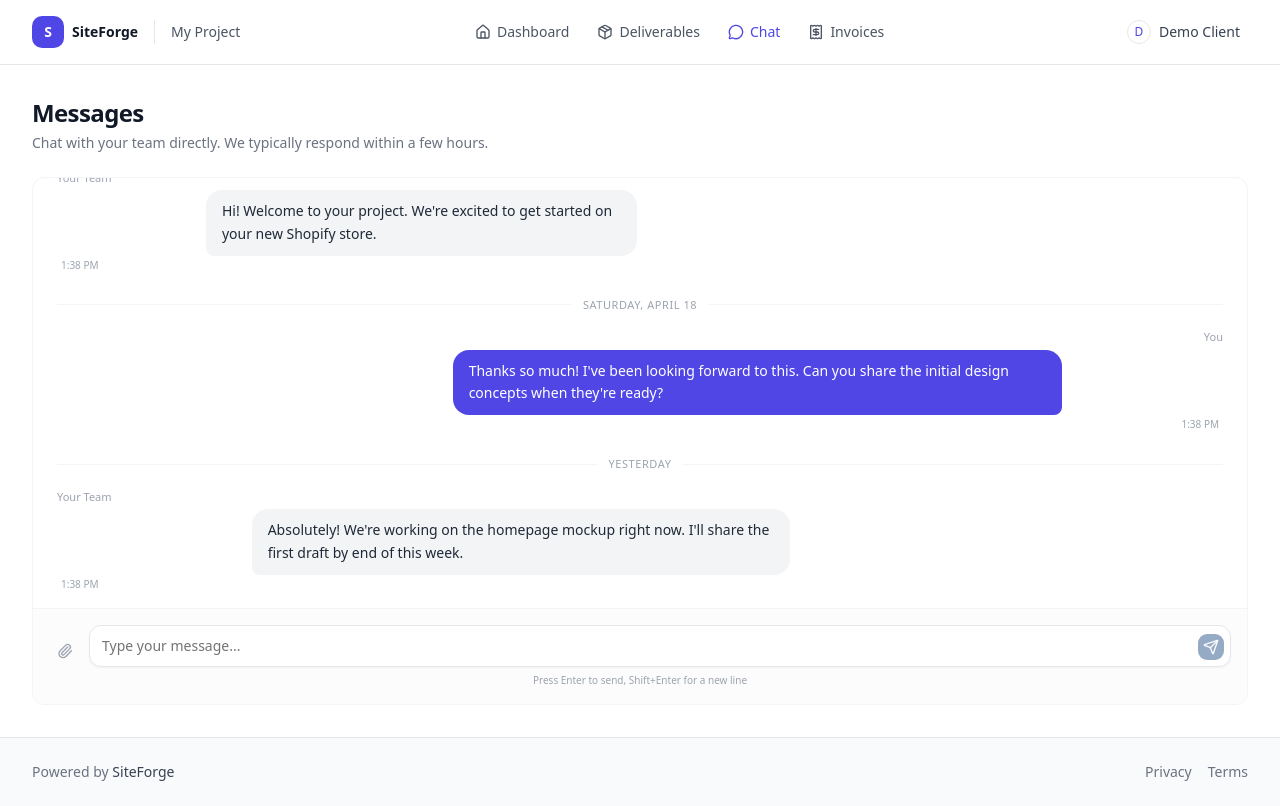
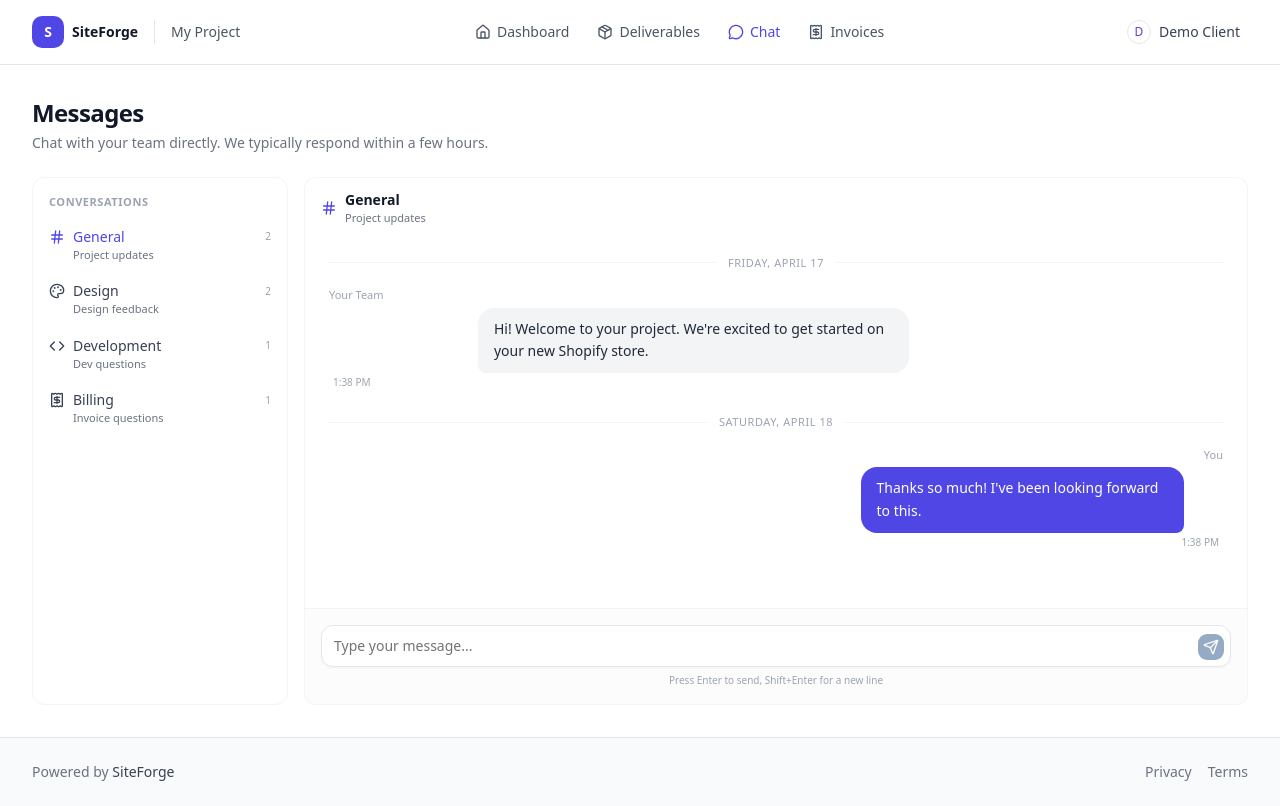
Before and after one commit to vantatechca/sites, a Next.js app: page /portal/1/chat in a window 1280 px wide. Built offline with nearby package versions, Linux system fonts and the light colour scheme; no server answers.

Commit message:
Add chat thread sidebar with General, Design, Development, and Billing channels

```diff
--- a/src/app/(portal)/portal/[projectId]/chat/page.tsx
+++ b/src/app/(portal)/portal/[projectId]/chat/page.tsx
@@ -1,6 +1,6 @@
 "use client";
 
-import { useEffect, useState, useCallback, useRef } from "react";
+import { useEffect, useState, useCallback, useMemo } from "react";
 import { useParams } from "next/navigation";
 import { Skeleton } from "@/components/ui/skeleton";
 import {
@@ -8,39 +8,52 @@ import {
   type ChatMessage,
   type ReplyReference,
 } from "@/components/portal/chat-interface";
+import { cn } from "@/lib/utils";
+import { Hash, Palette, Code, Receipt } from "lucide-react";
+
+interface ThreadInfo {
+  id: string;
+  name: string;
+  icon: typeof Hash;
+  description: string;
+}
+
+interface ThreadedMessage extends ChatMessage {
+  threadId: string;
+}
+
+const THREADS: ThreadInfo[] = [
+  { id: "general", name: "General", icon: Hash, description: "Project updates" },
+  { id: "design", name: "Design", icon: Palette, description: "Design feedback" },
+  { id: "development", name: "Development", icon: Code, description: "Dev questions" },
+  { id: "invoices", name: "Billing", icon: Receipt, description: "Invoice questions" },
+];
 
 export default function ChatPage() {
   const params = useParams();
   const projectId = params.projectId as string;
 
-  const [messages, setMessages] = useState<ChatMessage[]>([]);
+  const [messages, setMessages] = useState<ThreadedMessage[]>([]);
   const [currentUserId, setCurrentUserId] = useState<string>("");
   const [isLoading, setIsLoading] = useState(true);
-  const [isTyping, setIsTyping] = useState(false);
-  const pollRef = useRef<ReturnType<typeof setInterval> | null>(null);
+  const [selectedThreadId, setSelectedThreadId] = useState<string>("general");
 
   const fetchMessages = useCallback(async () => {
     try {
-      const res = await fetch(
-        `/api/projects/${projectId}/messages?thread_type=client_chat`
-      );
+      const res = await fetch(`/api/projects/${projectId}/messages`);
       if (!res.ok) throw new Error("API unavailable");
       const data = await res.json();
-      const list: ChatMessage[] = Array.isArray(data)
-        ? data
-        : data.messages || [];
+      const list: ThreadedMessage[] = Array.isArray(data) ? data : data.messages || [];
       setMessages(list);
-      if (data.currentUserId) {
-        setCurrentUserId(data.currentUserId);
-      }
+      if (data.currentUserId) setCurrentUserId(data.currentUserId);
     } catch {
-      // Demo mode: seed with mock messages ONLY if state is still empty
       setCurrentUserId((prev) => prev || "demo-client");
       setMessages((prev) => {
         if (prev.length > 0) return prev;
         return [
           {
             id: "msg_1",
+            threadId: "general",
             content: "Hi! Welcome to your project. We're excited to get started on your new Shopify store.",
             senderId: "usr_1",
             senderRole: "agency" as const,
@@ -48,17 +61,43 @@ export default function ChatPage() {
           },
           {
             id: "msg_2",
-            content: "Thanks so much! I've been looking forward to this. Can you share the initial design concepts when they're ready?",
+            threadId: "general",
+            content: "Thanks so much! I've been looking forward to this.",
             senderId: "demo-client",
             senderRole: "client" as const,
             createdAt: new Date(Date.now() - 2 * 86400000).toISOString(),
           },
           {
             id: "msg_3",
-            content: "Absolutely! We're working on the homepage mockup right now. I'll share the first draft by end of this week.",
+            threadId: "design",
+            content: "We've drafted the homepage mockup. What do you think of the hero section?",
             senderId: "usr_1",
             senderRole: "agency" as const,
+            createdAt: new Date(Date.now() - 1.5 * 86400000).toISOString(),
+          },
+          {
+            id: "msg_4",
+            threadId: "design",
+            content: "Love it! Can we try a darker blue for the CTA button?",
+            senderId: "demo-client",
+            senderRole: "client" as const,
             createdAt: new Date(Date.now() - 1 * 86400000).toISOString(),
+          },
+          {
+            id: "msg_5",
+            threadId: "development",
+            content: "The theme is set up. We'll start building product pages tomorrow.",
+            senderId: "usr_1",
+            senderRole: "agency" as const,
+            createdAt: new Date(Date.now() - 0.5 * 86400000).toISOString(),
+          },
+          {
+            id: "msg_6",
+            threadId: "invoices",
+            content: "Invoice #INV-2024-002 has been sent for the design phase.",
+            senderId: "usr_1",
+            senderRole: "agency" as const,
+            createdAt: new Date(Date.now() - 0.2 * 86400000).toISOString(),
           },
         ];
       });
@@ -69,18 +108,30 @@ export default function ChatPage() {
 
   useEffect(() => {
     fetchMessages();
-
-    // Poll for new messages every 10 seconds
-    pollRef.current = setInterval(fetchMessages, 10000);
-
-    return () => {
-      if (pollRef.current) clearInterval(pollRef.current);
-    };
   }, [fetchMessages]);
 
+  const threadMessages = useMemo(
+    () => messages.filter((m) => m.threadId === selectedThreadId),
+    [messages, selectedThreadId]
+  );
+
+  const threadStats = useMemo(() => {
+    const stats: Record<string, { lastAt: string | null; count: number }> = {};
+    for (const thread of THREADS) {
+      const threadMsgs = messages.filter((m) => m.threadId === thread.id);
+      const last = threadMsgs[threadMsgs.length - 1];
+      stats[thread.id] = {
+        lastAt: last?.createdAt || null,
+        count: threadMsgs.length,
+      };
+    }
+    return stats;
+  }, [messages]);
+
   const handleSendMessage = async (content: string, replyTo?: ReplyReference) => {
-    const optimisticMsg: ChatMessage = {
+    const optimisticMsg: ThreadedMessage = {
       id: `temp-${Date.now()}`,
+      threadId: selectedThreadId,
       content,
       senderId: currentUserId || "demo-client",
       senderRole: "client",
@@ -91,21 +142,17 @@ export default function ChatPage() {
     setMessages((prev) => [...prev, optimisticMsg]);
 
     try {
-      const res = await fetch(`/api/projects/${projectId}/messages`, {
+      await fetch(`/api/projects/${projectId}/messages`, {
         method: "POST",
         headers: { "Content-Type": "application/json" },
         body: JSON.stringify({
           content,
-          threadType: "client_chat",
+          threadType: selectedThreadId,
           replyToId: replyTo?.id,
         }),
       });
-
-      if (res.ok) {
-        await fetchMessages();
-      }
     } catch {
-      // Network error — keep the optimistic message so the user sees it sent
+      // Keep optimistic message in demo mode
     }
   };
 
@@ -113,7 +160,6 @@ export default function ChatPage() {
     setMessages((prev) =>
       prev.map((m) => (m.id === id ? { ...m, content: newContent } : m))
     );
-
     try {
       await fetch(`/api/projects/${projectId}/messages/${id}`, {
         method: "PATCH",
@@ -121,51 +167,19 @@ export default function ChatPage() {
         body: JSON.stringify({ content: newContent }),
       });
     } catch {
-      // Network error — optimistic update stays
+      // Keep optimistic edit
     }
   };
 
   const handleDeleteMessage = async (id: string) => {
     setMessages((prev) => prev.filter((m) => m.id !== id));
-
     try {
       await fetch(`/api/projects/${projectId}/messages/${id}`, {
         method: "DELETE",
       });
     } catch {
-      // Network error — optimistic removal stays
+      // Keep optimistic delete
     }
-  };
-
-  const handleAttachFile = () => {
-    // Create a hidden file input and trigger it
-    const input = document.createElement("input");
-    input.type = "file";
-    input.accept = "image/*,.pdf,.doc,.docx,.xls,.xlsx,.zip";
-    input.onchange = async (e) => {
-      const file = (e.target as HTMLInputElement).files?.[0];
-      if (!file) return;
-
-      const formData = new FormData();
-      formData.append("file", file);
-      formData.append("threadType", "client_chat");
-
-      try {
-        const res = await fetch(
-          `/api/projects/${projectId}/messages/upload`,
-          {
-            method: "POST",
-            body: formData,
-          }
-        );
-        if (res.ok) {
-          await fetchMessages();
-        }
-      } catch {
-        // Upload failed
-      }
-    };
-    input.click();
   };
 
   if (isLoading) {
@@ -180,30 +194,92 @@ export default function ChatPage() {
     );
   }
 
+  const selectedThread = THREADS.find((t) => t.id === selectedThreadId);
+
   return (
     <div className="flex h-[calc(100vh-12rem)] flex-col space-y-6">
-      {/* Header */}
       <div className="shrink-0 animate-in fade-in slide-in-from-bottom-2 duration-500">
-        <h1 className="text-2xl font-bold tracking-tight text-gray-900">
-          Messages
-        </h1>
+        <h1 className="text-2xl font-bold tracking-tight text-gray-900">Messages</h1>
         <p className="mt-1 text-sm text-gray-500">
           Chat with your team directly. We typically respond within a few hours.
         </p>
       </div>
 
-      {/* Chat interface fills remaining space */}
       <div className="min-h-0 flex-1 animate-in fade-in slide-in-from-bottom-3 duration-500 delay-100">
+        <div className="flex h-full gap-4">
+          {/* Sidebar: Thread List */}
+          <aside className="hidden w-64 shrink-0 overflow-y-auto rounded-xl border border-gray-100 bg-white p-2 md:block">
+            <div className="px-2 py-2">
+              <h2 className="text-[11px] font-semibold uppercase tracking-wider text-gray-400">
+                Conversations
+              </h2>
+            </div>
+            <nav className="space-y-0.5">
+              {THREADS.map((thread) => {
+                const Icon = thread.icon;
+                const isSelected = thread.id === selectedThreadId;
+                const stats = threadStats[thread.id];
+                return (
+                  <button
+                    key={thread.id}
+                    type="button"
+                    onClick={() => setSelectedThreadId(thread.id)}
+                    className={cn(
+                      "flex w-full items-start gap-2 rounded-lg px-2 py-2 text-left transition-colors",
+                      isSelected
+                        ? "bg-[var(--portal-primary,#4F46E5)]/10 text-[var(--portal-primary,#4F46E5)]"
+                        : "text-gray-700 hover:bg-gray-50"
+                    )}
+                  >
+                    <Icon className="mt-0.5 h-4 w-4 shrink-0" />
+                    <div className="min-w-0 flex-1">
+                      <div className="flex items-center justify-between">
+                        <p className="text-sm font-medium">{thread.name}</p>
+                        {stats.count > 0 && (
+                          <span className="text-[10px] text-gray-400">
+                            {stats.count}
+                          </span>
+                        )}
+                      </div>
+                      <p className="truncate text-[11px] text-gray-500">
+                        {thread.description}
+                      </p>
+                    </div>
+                  </button>
+                );
+              })}
+            </nav>
+          </aside>
+
+          {/* Main chat area */}
+          <div className="min-w-0 flex-1">
+            <div className="flex h-full flex-col">
+              {selectedThread && (
+                <div className="mb-2 flex shrink-0 items-center gap-2 rounded-t-xl border-x border-t border-gray-100 bg-white px-4 py-3 md:mb-0">
+                  <selectedThread.icon className="h-4 w-4 text-[var(--portal-primary,#4F46E5)]" />
+                  <div>
+                    <p className="text-sm font-semibold text-gray-900">
+                      {selectedThread.name}
+                    </p>
+                    <p className="text-[11px] text-gray-500">
+                      {selectedThread.description}
+                    </p>
+                  </div>
+                </div>
+              )}
+              <div className="min-h-0 flex-1">
                 <ChatInterface
-          messages={messages}
+                  messages={threadMessages}
                   currentUserId={currentUserId}
                   onSendMessage={handleSendMessage}
                   onEditMessage={handleEditMessage}
                   onDeleteMessage={handleDeleteMessage}
-          onAttachFile={handleAttachFile}
-          isLoading={isTyping}
-          className="h-full"
+                  className="h-full rounded-t-none border-t-0"
                 />
+              </div>
+            </div>
+          </div>
+        </div>
       </div>
     </div>
   );
```
Lines whose indentation alone changed are shown as unchanged.
